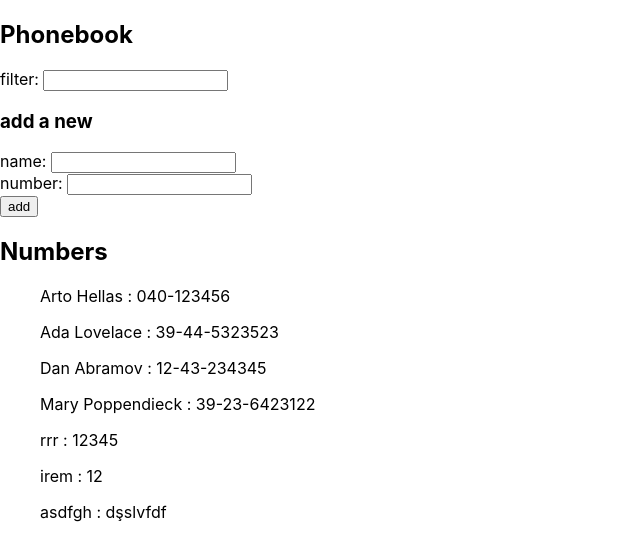
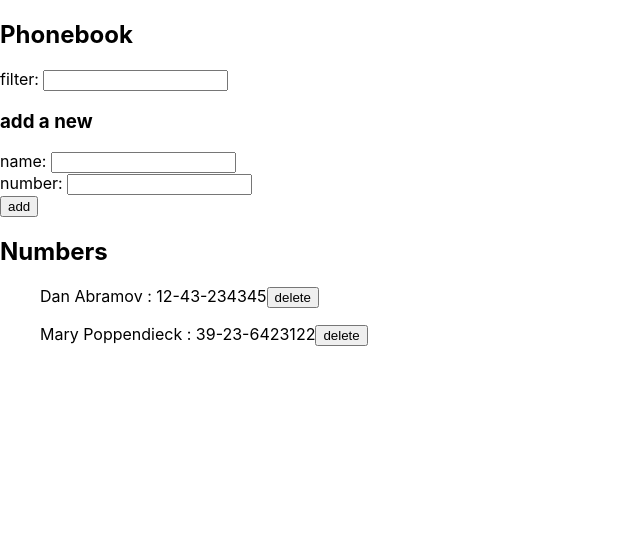
Before and after one commit to iremlaya/fullstackopen, a React (Create React App) app in the folder part2/phonebook/: page / in a window 1280 px wide. Shown: the top 560 px of the page, without its empty margins (0-640 px from the left). Built offline with nearby package versions, Linux system fonts and the light colour scheme; data requests are answered from the project's data file.

Commit message:
part2.17 done

```diff
--- a/part2/phonebook/db.json
+++ b/part2/phonebook/db.json
@@ -1,15 +1,5 @@
 {
   "persons": [
-    {
-      "name": "Arto Hellas",
-      "number": "040-123456",
-      "id": 1
-    },
-    {
-      "name": "Ada Lovelace",
-      "number": "39-44-5323523",
-      "id": 2
-    },
     {
       "name": "Dan Abramov",
       "number": "12-43-234345",
@@ -19,21 +9,6 @@
       "name": "Mary Poppendieck",
       "number": "39-23-6423122",
       "id": 4
-    },
-    {
-      "name": "rrr",
-      "number": "12345",
-      "id": 5
-    },
-    {
-      "name": "irem",
-      "number": "12",
-      "id": 6
-    },
-    {
-      "name": "asdfgh",
-      "number": "dşslvfdf",
-      "id": 7
     }
   ]
 }
--- a/part2/phonebook/src/App.js
+++ b/part2/phonebook/src/App.js
@@ -2,15 +2,17 @@ import React, { useState, useEffect } from 'react'
 import Person from './components/Person'
 import personService from './services/persons'
 
+
 const Persons = (props) => {
+
   const filteredPersons = props.filteredPersons();
-
+  console.log(filteredPersons)
   return <ul>
       {filteredPersons.map((p) =>
-  <Person key={p.name} name={p.name} number={p.number}
-  />)}
-  </ul>
+    <Person key={p.id} person={p}  deleteButton={props.deleteButton}/>)}
+    </ul>
 }
+
 
 const Filter = (props) => {
 
@@ -126,7 +128,15 @@ const App = () => {
   const handleShow = (e) => {
       setShow(e.target.value)
   }
+  const deleteButton = (props) => {
 
+    const check = window.confirm(`Do you really want to delete ${props.name}?`);
+    if (check) {
+      personService.remove(props.id).then(() => {
+        setPersons(persons.filter(p => p.id !== props.id))
+      })
+    }
+  }
   return (
     <div>
       <h2>Phonebook</h2>
@@ -140,7 +150,7 @@ const App = () => {
       handleNumberChange={handleNumberChange}
       />
       <h2>Numbers</h2>
-        <Persons filteredPersons={notesToShow}/>
+        <Persons deleteButton={deleteButton} filteredPersons={notesToShow}/>
     </div>
   )
 }
--- a/part2/phonebook/src/components/Person.js
+++ b/part2/phonebook/src/components/Person.js
@@ -3,8 +3,12 @@ import React from 'react'
 const Person = (props) => {
 
     //console.log(props) returns "{name: "Arto Hellas"}"
+    // why doesnt person prop go as object??
+    const person = props.person
     return (
-        <p>{props.name} : {props.number}</p>
+        <p>{props.person.name} : {props.person.number}
+        <button onClick={() => props.deleteButton(person)}>delete</button>
+        </p>
     )
 }
 
--- a/part2/phonebook/src/services/persons.js
+++ b/part2/phonebook/src/services/persons.js
@@ -13,8 +13,13 @@ const update = (id, newObject) => {
   return axios.put(`${baseUrl}/${id}`, newObject)
 }
 
+const remove = id => {
+  return axios.delete(`${baseUrl}/${id}`,)
+}
+
 export default {
   getAll: getAll,
   create: create,
-  update: update
+  update: update,
+  remove: remove
 }
```
